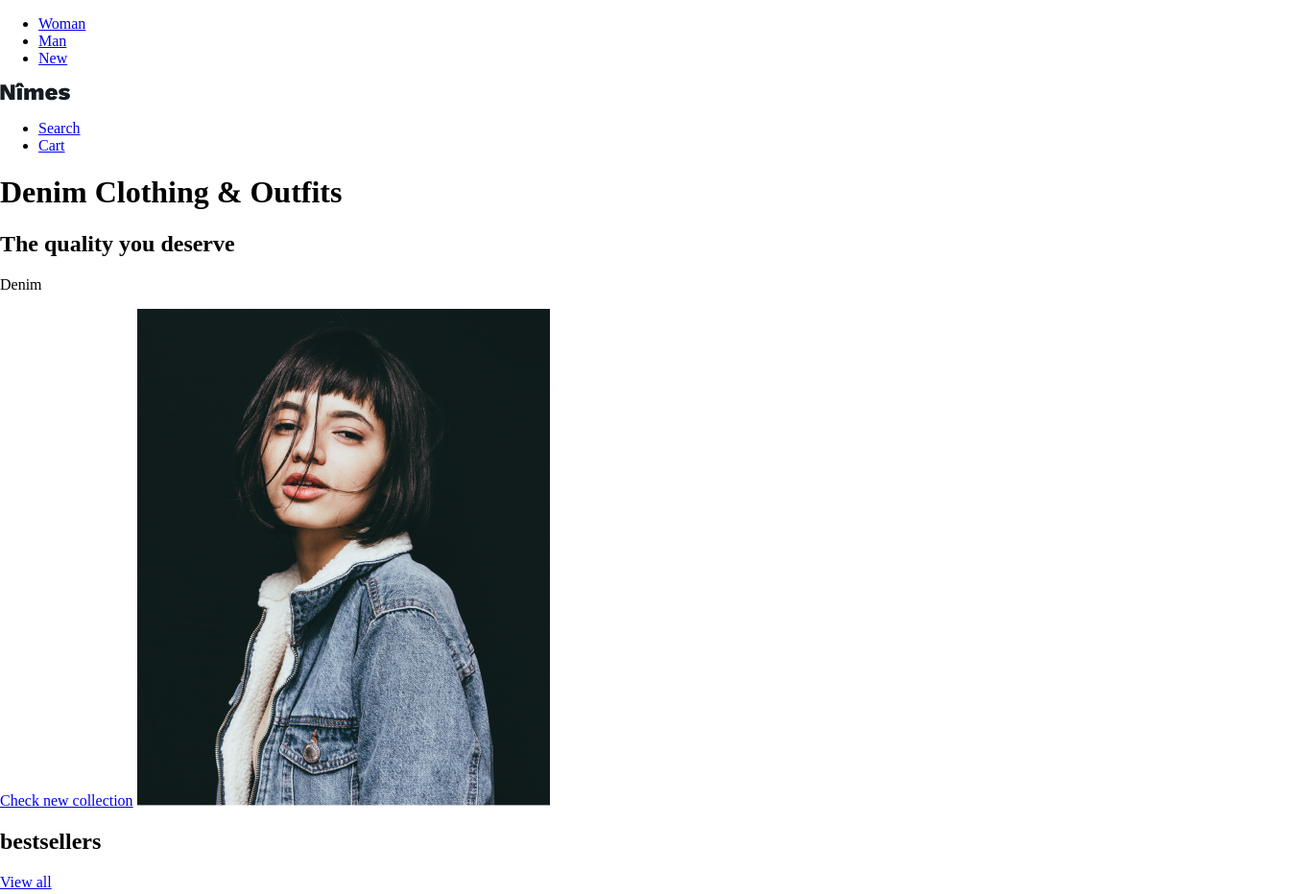
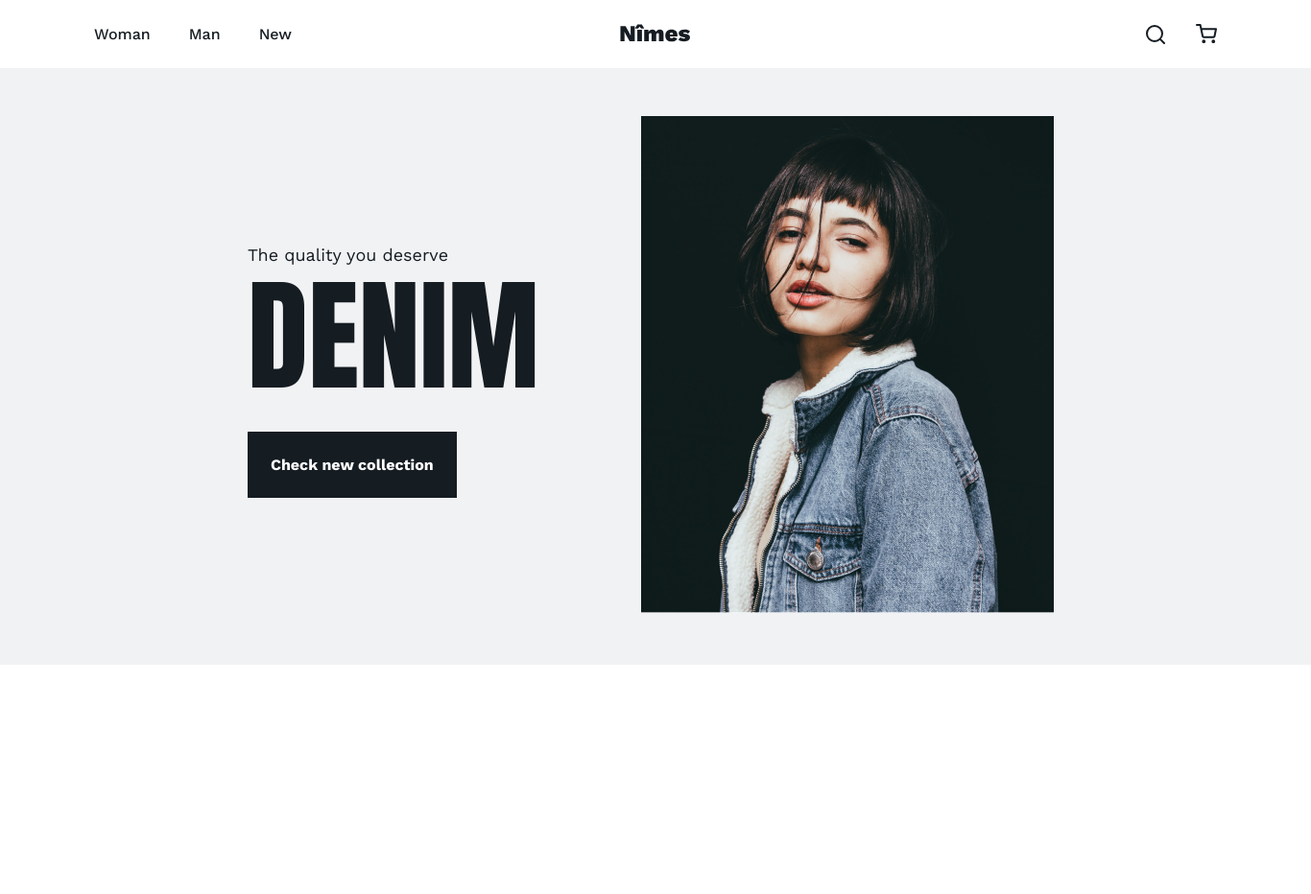
Before and after one commit to punchx/Denim, a plain HTML site: page index.html in a window 1280 px wide. Shown: the top 932 px of the page at 96% size, 1366 px wide, since content can reach past the window. Drawn offline with nearby package versions, Linux system fonts and the light colour scheme.

Commit message:
styled main header and main promo section

```diff
--- a/index.html
+++ b/index.html
@@ -5,11 +5,14 @@
     <meta name="viewport" content="width=device-width, initial-scale=1.0">
     <title>«Nîmes» | Denim Clothing & Outfits</title>
     <link rel="stylesheet" href="./style.css">
+    <!-- <link rel="stylesheet" href="./outline.css"> -->
 </head>
 <body>
     <header class="main-header">
         <nav class="main-nav">
-            <ul class="site-nav-list">
+            <div class="container">
+                <div class="main-header-wrapper">
+                    <ul class="main-nav-list">
                         <li><a href="#">Woman</a></li>
                         <li><a href="#">Man</a></li>
                         <li><a href="#">New</a></li>
@@ -18,118 +21,45 @@
                         <img src="./assets/Logo_Nîmes.svg" alt="Nimes Logo">
                     </a>
                     <ul class="user-nav-list">
-                <li><a href="#">Search</a></li>
-                <li><a href="#">Cart</a></li>
+                        <li><a href="#" aria-label="Search"></a></li>
+                        <li><a href="#" aria-label="Cart"></a></li>
                     </ul>
+                </div>
+            </div>
         </nav>
     </header>
     <main>
-        <h1>Denim Clothing & Outfits</h1>
+        <h1 class="visually-hidden">Denim Clothing & Outfits</h1>
         <section class="promo">
+            <div class="container">
+                <div class="promo-wrapper">
+                    <div class="promo-text-column">
                         <h2 class="promo-title">The quality you deserve</h2>
                         <p class="promo-text">Denim</p>
                         <a href="#" class="button">Check new collection</a>
+                    </div>
+                    <div class="promo-img-column">
                         <img src="./assets/photos/matheus 1.jpg" alt="" class="promo-image" width="430" height="518">
+                    </div>
+                </div>
+            </div>
         </section>
-        <section class="bestsellers">
-            <header class="section-header">
-                <h2 class="bestsellers-title">bestsellers</h2>
-                <a href="#" class="show-more">View all</a>
-            </header>
-            <ul class="catalog-list">
-                <li class="catalog-item">
-                    <a href="#">
-                        <h3 class="catalog-item-title">Jacket</h3>
-                        <img src="./assets/photos/63 1.jpg"  width="270" height="349" alt="Jacket">
-                        <p class="catalog-item-price">$120</p>
-                    </a>
-                </li>
-                <li class="catalog-item">
-                    <a href="#">
-                        <h3 class="catalog-item-title">Overalls</h3>
-                        <img src="./assets/photos/64 1.jpg"  width="270" height="349" alt="Overalls">
-                        <p class="catalog-item-price">$140</p>
-                    </a>
-                </li>
-                <li class="catalog-item">
-                    <a href="#">
-                        <h3 class="catalog-item-title">Jacket</h3>
-                        <img src="./assets/photos/62 1.jpg"  width="270" height="349" alt="Jacket">
-                        <p class="catalog-item-price">$80</p>
-                    </a>
-                </li>
-                <li class="catalog-item">
-                    <a href="#">
-                        <h3 class="catalog-item-title">Overalls</h3>
-                        <img src="./assets/photos/65 1.jpg"  width="270" height="349" alt="Overalls">
-                        <p class="catalog-item-price">$160</p>
-                    </a>
-                </li>
-            </ul>
+        <!-- <section class="bestsellers">
         </section>
-        <section class="bestsellers">
-            <header class="section-header">
-                <h2 class="bestsellers-title">News</h2>
-                <a href="#" class="show-more">View all</a>
-            </header>
-            <h2 class="news-title">G- Star Updates Its Sustainable Collection</h2>
-            <time class="news-time" datetime="2020-02-12 11:00">Feb 12, 2020</time>
-            <p class="news-text">G-Star Raw is pushing the sustainability movement forward with a collection of stretch denim items for spring 2020 which is particularly designed for reuse. G-Star seeks to contribute to positive change in the denim industry, by using each sustainable innovation as a building block for a future. The brand has been working to recycle its jeans into new since 2012 when it released the first-ever Cradle to Cradle (C2C) Gold level-certified denim in late 2017.</p>
-            <a href="#" class="button">Read more...</a>
-            <img src="./assets/photos/67 1.jpg" width="700" height="462" alt="Collection stretch denim items for spring 2020">
+        <section class="news">
         </section>
         <section class="categories">
-            <header class="section-header">
-              <h2 class="section-title">Shop by category</h2>
-              <a class="show-more" href="catalog.html">View all</a>
-            </header>
-            <ul class="catalog-list">
-              <li class="catalog-item">
-                <a class="catalog-item-link" href="#">
-                  <h3 class="catalog-item-title">Jeans</h3>
-                  <img src="./assets/photos/5 1.jpg" width="270" height="349" alt="Jeans">
-                </a>
-              </li>
-              <li class="catalog-item">
-                <a class="catalog-item-link" href="#">
-                  <h3 class="catalog-item-title">Shirts</h3>
-                  <img src="./assets/photos/52 1.jpg" width="270" height="349" alt="Shirts">
-                </a>
-              </li>
-              <li class="catalog-item">
-                <a class="catalog-item-link" href="#">
-                  <h3 class="catalog-item-title">Jacket</h3>
-                  <img src="./assets/photos/53 1.jpg" width="270" height="349" alt="Jacket">
-                </a>
-              </li>
-              <li class="catalog-item">
-                <a class="catalog-item-link" href="#">
-                  <h3 class="catalog-item-title">Overalls</h3>
-                  <img src="./assets/photos/54 1.jpg" width="270" height="349" alt="Overalls">
-                </a>
-              </li>
-            </ul>
         </section>
         <footer class="main-footer">
             <a href="#" class="footer-logo">
-                  <img src="./assets/Logo_Nîmes.svg" alt="">
             </a>
             <nav class="footer-nav">
                 <ul class="footer-nav-list">
-                      <li><a href="#">Shop</a></li>
-                      <li><a href="#">Delivery</a></li>
-                      <li><a href="#">Services</a></li>
-                      <li><a href="#">Sitemap</a></li>
-                      <li><a href="#">Contacts</a></li>
-                  </ul>
-                  <ul class="footer-social-list">
-                      <li><a href="#">Facebook</a></li>
-                      <li><a href="#">Instagram</a></li>
-                      <li><a href="#">Pinterest</a></li>
-                      <li><a href="#">Twitter</a></li>
                 </ul>
             </nav>
-          </footer>
+            <ul class="footer-social-list">
+            </ul>
+        </footer> -->
     </main>
     <script src="./main.js"></script>
 </body>
--- /dev/null
+++ b/outline.css
@@ -0,0 +1,24 @@
+* {
+  outline: 2px dotted red;
+}
+* * {
+  outline: 2px dotted green;
+}
+* * * {
+  outline: 2px dotted orange;
+}
+* * * * {
+  outline: 2px dotted blue;
+}
+* * * * * {
+  outline: 1px solid red;
+}
+* * * * * * {
+  outline: 1px solid green;
+}
+* * * * * * * {
+  outline: 1px solid orange;
+}
+* * * * * * * * {
+  outline: 1px solid blue;
+}
--- a/style.css
+++ b/style.css
@@ -1 +1,3 @@
 @import "./styles/general.css";
+@import "./styles/header.css";
+@import "./styles/promo.css";
--- a/styles/general.css
+++ b/styles/general.css
@@ -1,9 +1,52 @@
-*, *::after, *::before {
-    box-sizing: border-box;
+@import url("https://fonts.googleapis.com/css2?family=Work+Sans:ital,wght@0,300;0,400;0,500;0,600;0,700;0,800;0,900;1,300;1,400;1,500;1,600;1,700;1,800;1,900&display=swap");
+@import url("https://fonts.googleapis.com/css2?family=Anton&display=swap");
+
+/* Variables */
+:root {
+  --main-font-color: #151c22;
+  --main-dark-color: #151c22;
 }
 
+/* Fonts */
+/* *,
+*::after,
+*::before {
+  box-sizing: border-box;
+} */
+
 body {
-    margin: 0;
+  margin: 0;
+  min-width: 1366px;
+  min-height: 2918px;
+  font-family: "Work Sans", sans-serif;
+  font-weight: 500;
+  font-size: 18px;
+  line-height: 21px;
+  color: var(--main-font-color);
 }
 
-@import url('https://fonts.googleapis.com/css2?family=Work+Sans:ital,wght@0,300;0,400;0,500;0,600;0,700;0,800;0,900;1,300;1,400;1,500;1,600;1,700;1,800;1,900&display=swap');
+.visually-hidden {
+  position: absolute;
+  clip: rect(1, 1, 1, 1);
+  padding: 0;
+  margin: 0;
+  border: 0;
+  width: 0;
+  height: 0;
+  overflow: hidden;
+}
+
+.container {
+  width: 1170px;
+  margin: 0 auto;
+  padding: 0 15px;
+}
+
+.button {
+  padding: 24px 24px;
+  background-color: var(--main-dark-color);
+  color: white;
+  font-size: 16px;
+  font-weight: 700;
+  text-decoration: none;
+}
--- /dev/null
+++ b/styles/header.css
@@ -0,0 +1,69 @@
+/* Header */
+
+.main-header {
+  min-height: 65px;
+}
+
+.main-header-wrapper {
+  display: flex;
+}
+
+.main-nav-list {
+  margin: 0;
+  padding: 25px 0;
+  min-width: 400px;
+  list-style: none;
+  display: flex;
+  align-items: center;
+  column-gap: 40px;
+  font-size: 16px;
+}
+
+.main-nav-list li {
+}
+
+.main-nav-list a {
+  text-decoration: none;
+  color: var(--main-font-color);
+}
+
+.main-nav-logo {
+  margin: 0 auto;
+  padding: 25px 0 20px;
+  width: 75px;
+  height: 17px;
+  display: block;
+}
+
+.user-nav-list {
+  margin: 0;
+  padding: 0;
+  min-width: 400px;
+  list-style: none;
+  display: flex;
+  justify-content: flex-end;
+  align-items: center;
+  column-gap: 32px;
+}
+
+.user-nav-list a {
+  text-decoration: none;
+}
+
+.user-nav-list li:nth-child(1) a::before {
+  content: "";
+  display: block;
+  width: 20px;
+  height: 20px;
+  background-image: url("../assets/Search.svg");
+  background-repeat: no-repeat;
+}
+
+.user-nav-list li:nth-child(2) a::before {
+  content: "";
+  display: block;
+  width: 22px;
+  height: 22px;
+  background-image: url("../assets/bag.svg");
+  background-repeat: no-repeat;
+}
--- /dev/null
+++ b/styles/promo.css
@@ -0,0 +1,40 @@
+.promo {
+  background-color: #f1f2f4;
+  min-height: 620px;
+}
+
+.promo-wrapper {
+  display: flex;
+}
+
+.promo-text-column {
+  box-sizing: border-box;
+  width: 520px;
+  padding-left: 160px;
+  display: flex;
+  flex-direction: column;
+  justify-content: center;
+}
+
+.promo-title {
+  margin-top: 10px;
+  font-size: inherit;
+  font-weight: 400;
+}
+
+.promo-text {
+  margin: 0 0 40px 0;
+  font-family: "Anton", sans-serif;
+  font-size: 128px;
+  line-height: 120px;
+  text-transform: uppercase;
+}
+
+.promo .button {
+  align-self: flex-start;
+}
+
+.promo-img-column {
+  width: 430px;
+  padding: 50px;
+}
```
Also changed, not shown: 1 other file. Lines whose indentation alone changed are shown as unchanged.
